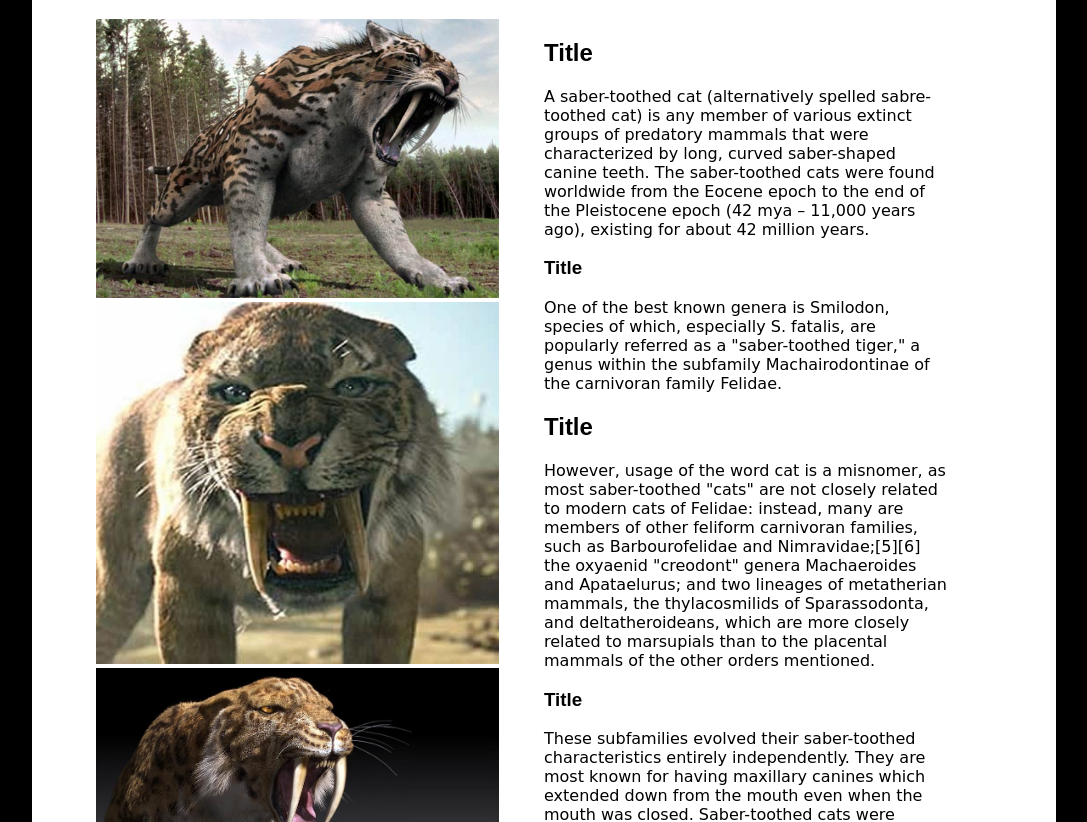
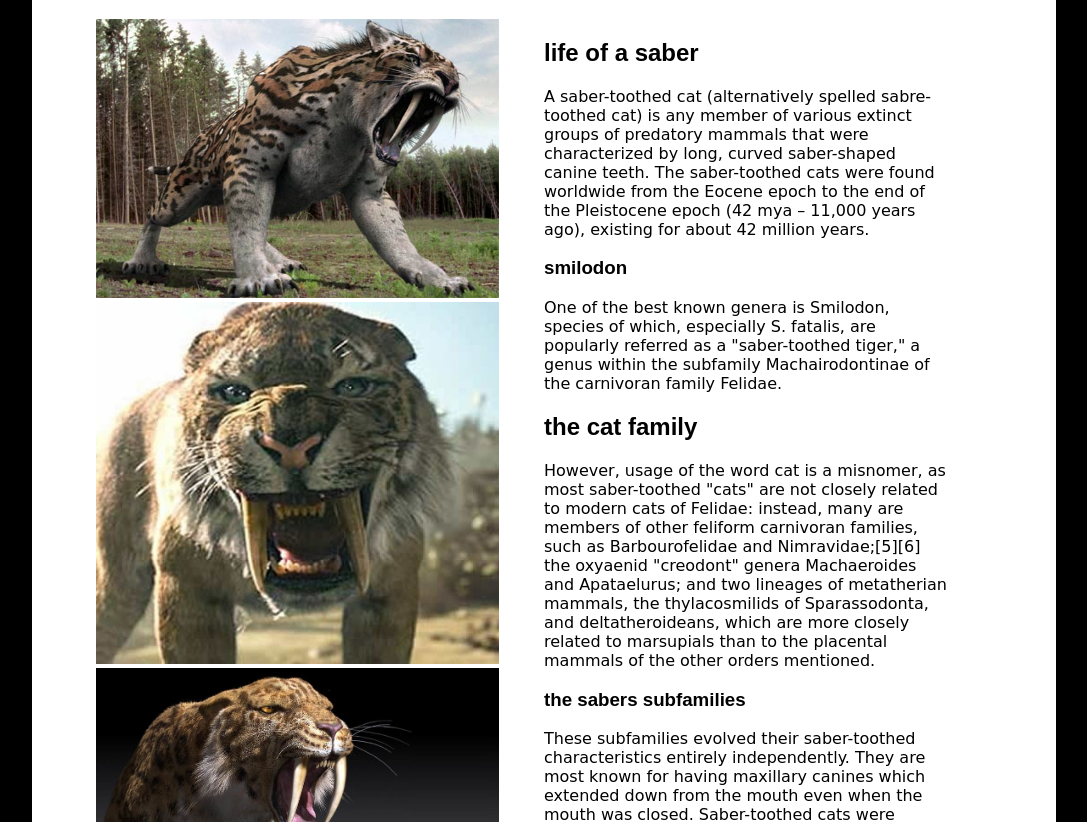
Before and after one commit to frastacks4/extinction, a plain HTML site: page index.html in a window 1280 px wide. Shown: the part 130-952 px from the top of the page, without its empty margins (96-1183 px from the left). Drawn offline with Linux system fonts and the light colour scheme; a web font is replaced by a local one.

Commit message:
Update index.html

```diff
--- a/index.html
+++ b/index.html
@@ -18,13 +18,13 @@
 			<img src="img/image3.jpg">
 		</div>
 		<div class="text-wrap">
-			<h2>Title</h2>
+			<h2>life of a saber</h2>
 			<p>A saber-toothed cat (alternatively spelled sabre-toothed cat) is any member of various extinct groups of predatory mammals that were characterized by long, curved saber-shaped canine teeth. The saber-toothed cats were found worldwide from the Eocene epoch to the end of the Pleistocene epoch (42 mya – 11,000 years ago), existing for about 42 million years.</p>
-			<h3>Title</h3>
+			<h3>smilodon</h3>
 			<p>One of the best known genera is Smilodon, species of which, especially S. fatalis, are popularly referred as a "saber-toothed tiger," a genus within the subfamily Machairodontinae of the carnivoran family Felidae.</p>
-			<h2>Title</h2>
+			<h2>the cat family</h2>
 			<p>However, usage of the word cat is a misnomer, as most saber-toothed "cats" are not closely related to modern cats of Felidae: instead, many are members of other feliform carnivoran families, such as Barbourofelidae and Nimravidae;[5][6] the oxyaenid "creodont" genera Machaeroides and Apataelurus; and two lineages of metatherian mammals, the thylacosmilids of Sparassodonta, and deltatheroideans, which are more closely related to marsupials than to the placental mammals of the other orders mentioned.</p>
-			<h3>Title</h3>
+			<h3>the sabers subfamilies</h3>
 			<p>These subfamilies evolved their saber-toothed characteristics entirely independently. They are most known for having maxillary canines which extended down from the mouth even when the mouth was closed. Saber-toothed cats were generally more robust than today's cats and were quite bear-like in build.</p>
 		</div>
 		<div class="clear"></div>
```
